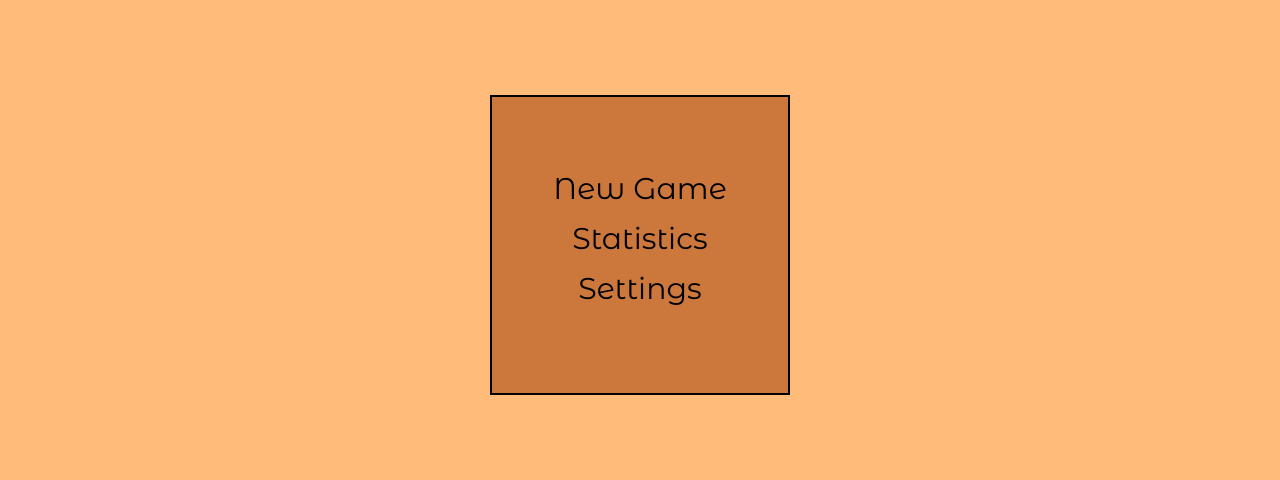
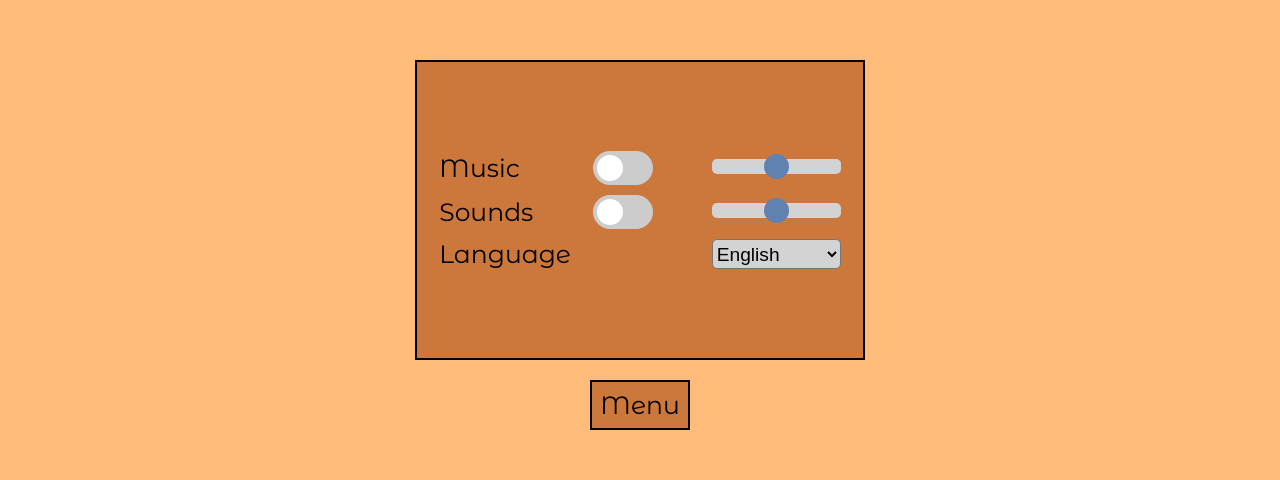
Before and after one commit to SergeyDanchenko/memory-game, a React app: page /settings in a window 1280 px wide. Before the commit this address led to /menu. Shown: the part 135-615 px from the top of the page. Built offline with nearby package versions, Linux system fonts and the light colour scheme.

Commit message:
feat: add russian language

```diff
--- a/src/components/Cards/Cards.js
+++ b/src/components/Cards/Cards.js
@@ -16,13 +16,25 @@ class Cards extends React.Component {
   };
 
   render() {
+
+    let movesCounterText;
+    let nuvButtonText;
+
+    if (this.props.language === 'en') {
+      movesCounterText = 'Moves:';
+      nuvButtonText = 'Menu';
+    } else {
+      movesCounterText = 'Ходы:'
+      nuvButtonText = 'Меню';
+    }
+
     return (
       <div className='game-section'>
         <div className='panel'>
-          <div className='moves'>Moves: {this.props.moveCounter}</div>
+          <div className='moves'>{movesCounterText} {this.props.moveCounter}</div>
           <NavLink to='/menu'>
             <div className='button' onClick={this.props.onButtonClickSound}>
-              Menu
+              {nuvButtonText}
             </div>
           </NavLink>
         </div>
--- a/src/components/Main/Main.js
+++ b/src/components/Main/Main.js
@@ -20,6 +20,7 @@ class Main extends React.Component {
       musicVolume: 0.5,
       soundsVolume: 0.5,
       moveCounter: 0,
+      language: 'en',
     };
     this.firstTurnedCard = null;
     this.secondTurnedCard = null;
@@ -132,12 +133,6 @@ class Main extends React.Component {
               rating.push(state.moveCounter + 1);
               rating.sort((a, b) =>  a - b );
             } else {
-              // rating.forEach((element) => {
-              //   if (element > state.moveCounter) {
-              //     rating.push(state.moveCounter + 1);
-              //     return;
-              //   }
-              // });
               for (let i = 0; i < rating.length; i++) {
                 if (rating[i] > state.moveCounter) {
                   rating.push(state.moveCounter + 1);
@@ -158,6 +153,12 @@ class Main extends React.Component {
         this.secondTurnedCard = null;
       }
     }
+  };
+
+  changeLanguage = (event) => {
+    this.setState({
+      language: event.target.value,
+    });
   };
 
   onButtonClickSound = () => {
@@ -275,25 +276,76 @@ class Main extends React.Component {
        t = <Redirect from='/game' to='/win'/>
     }
 
-    console.log(this.state);
-
     return (
       <BrowserRouter>
         <main className='main'>
           <Route
             path='/game'
-            render={() => <Cards cardSet={this.state.cardSet} onCardClick={this.onCardClick} onButtonClickSound={this.onButtonClickSound} moveCounter={this.state.moveCounter} />}/>
+            render={() => {
+              return (
+                <Cards
+                  language={this.state.language}
+                  cardSet={this.state.cardSet}
+                  onCardClick={this.onCardClick}
+                  onButtonClickSound={this.onButtonClickSound}
+                  moveCounter={this.state.moveCounter}
+                />
+              );
+            }}
+          />
           <Route
             exact path='/menu'
-            render={() => <Menu onNewGameClick={this.onNewGameClick} onButtonClickSound={this.onButtonClickSound}/>} />
+            render={() => {
+              return (
+                <Menu
+                  language={this.state.language}
+                  onNewGameClick={this.onNewGameClick}
+                  onButtonClickSound={this.onButtonClickSound}
+                />
+              );
+            }}
+          />
           <Route
             path='/win'
-            render={() => <WinScreen onButtonClickSound={this.onButtonClickSound} />} />
+            render={() => {
+              return (
+                <WinScreen
+                  language={this.state.language}
+                  onButtonClickSound={this.onButtonClickSound}
+                />
+              );
+            }} />
           <Route
             path='/settings'
-            render={() => <Settings isMusicOn={this.state.isMusicOn} isSoundOn={this.state.isSoundOn} musicVolume={this.state.musicVolume} soundsVolume={this.state.soundsVolume} onMusicSwitcherClikc={this.onMusicSwitcherClick} onSoundSwitcherClick={this.onSoundSwitcherClick} onVolumeChange={this.onVolumeChange} onButtonClickSound={this.onButtonClickSound} />} />
-          <Route path='/statistics' render={() => <Statistics onButtonClickSound={this.onButtonClickSound}/>} />
-          <Redirect exact from='/' to='/menu'/>
+            render={() => {
+              return (
+                <Settings
+                  changeLanguage={this.changeLanguage}
+                  language={this.state.language}
+                  isMusicOn={this.state.isMusicOn}
+                  isSoundOn={this.state.isSoundOn}
+                  musicVolume={this.state.musicVolume}
+                  soundsVolume={this.state.soundsVolume}
+                  onMusicSwitcherClikc={this.onMusicSwitcherClick}
+                  onSoundSwitcherClick={this.onSoundSwitcherClick}
+                  onVolumeChange={this.onVolumeChange}
+                  onButtonClickSound={this.onButtonClickSound}
+                />
+              );
+            }}
+          />
+          <Route
+            path='/statistics'
+            render={() => {
+              return (
+                <Statistics
+                  language={this.state.language}
+                  onButtonClickSound={this.onButtonClickSound}
+                />
+              );
+            }}
+          />
+          {/* <Redirect exact from='/' to='/menu'/> */}
           {t}
         </main>
       </BrowserRouter>
--- a/src/components/Menu/Menu.js
+++ b/src/components/Menu/Menu.js
@@ -9,11 +9,25 @@ const Menu = (props) => {
     props.onNewGameClick();
   }
 
+  let newGameLinkText;
+  let statisticsLinkText;
+  let settingsLinkText;
+
+  if (props.language === 'en') {
+    newGameLinkText = 'New Game';
+    statisticsLinkText = 'Statistics';
+    settingsLinkText = 'Settings';
+  } else {
+    newGameLinkText = 'Новая Игра';
+    statisticsLinkText = 'Статистика';
+    settingsLinkText = 'Настройки';
+  }
+
   return (
     <div className='menu-wrapper'>
-      <MenuItem path='/game' innerText='New Game' onClick={onNewGameClick}/>
-      <MenuItem path='/statistics' innerText='Statistics' onClick={props.onButtonClickSound}/>
-      <MenuItem path='/settings' innerText='Settings' onClick={props.onButtonClickSound}/>
+      <MenuItem path='/game' innerText={newGameLinkText} onClick={onNewGameClick}/>
+      <MenuItem path='/statistics' innerText={statisticsLinkText} onClick={props.onButtonClickSound}/>
+      <MenuItem path='/settings' innerText={settingsLinkText} onClick={props.onButtonClickSound}/>
     </div>
   );
 };
--- a/src/components/Settings/Settings.js
+++ b/src/components/Settings/Settings.js
@@ -1,6 +1,4 @@
 import React from 'react';
-import Slider from '../Slider/Slider';
-import Switcher from '../Switcher/Switcher';
 import NavButton from '../NavButton/NavButton';
 
 import './Settings.scss';
@@ -23,6 +21,10 @@ class Settings extends React.Component {
     this.props.onVolumeChange(event);
   };
 
+  changeLanguage = (event) => {
+    this.props.changeLanguage(event);
+  };
+
   componentDidUpdate(prevProps) {
     if (prevProps !== this.props) {
       this.setState({
@@ -35,11 +37,35 @@ class Settings extends React.Component {
   }
 
   render() {
+
+    let musicSettingsTitle;
+    let soundSettingsTitle;
+    let languageSettingTitle;
+    let languageSettingOptionEnText;
+    let languageSettingOptionRuText;
+    let navButtonText;
+
+    if (this.props.language === 'en') {
+      musicSettingsTitle = 'Music';
+      soundSettingsTitle = 'Sounds';
+      languageSettingTitle = 'Language';
+      languageSettingOptionEnText = 'English';
+      languageSettingOptionRuText = 'Russian';
+      navButtonText = 'Menu';
+    } else {
+      musicSettingsTitle = 'Музыка';
+      soundSettingsTitle = 'Звуки';
+      languageSettingTitle = 'Язык';
+      languageSettingOptionEnText = 'Английский';
+      languageSettingOptionRuText = 'Русский';
+      navButtonText = 'Меню';
+    }
+
     return (
       <div className='settings-wrapper'>
         <div className='settings-window'>
           <SoundSettings
-            innerText='Music'
+            innerText={musicSettingsTitle}
             switcherChecked={this.state.isMusicOn}
             switcherOnChange={this.props.onMusicSwitcherClikc}
             volumeValue={this.state.musicVolume}
@@ -47,18 +73,25 @@ class Settings extends React.Component {
             sliderClass='music-volume'
           />
           <SoundSettings
-            innerText='Sounds'
+            innerText={soundSettingsTitle}
             switcherChecked={this.state.isSoundOn}
             switcherOnChange={this.props.onSoundSwitcherClick}
             volumeValue={this.state.soundsVolume}
             sliderOnChange={this.onVolumeChange}
             sliderClass='sounds-volume'
           />
+        <div className="language">
+          <div className='title'>{languageSettingTitle}</div>
+            <select value={this.props.language} onChange={this.changeLanguage}>
+              <option value='en'>{languageSettingOptionEnText}</option>
+              <option value='ru'>{languageSettingOptionRuText}</option>
+            </select>
+          </div>
         </div>
         <NavButton
           to='/menu'
           onClick={this.props.onButtonClickSound}
-          innerText='Back'
+          innerText={navButtonText}
         />
       </div>
     );
--- a/src/components/Settings/Settings.scss
+++ b/src/components/Settings/Settings.scss
@@ -5,9 +5,28 @@
   .settings-window {
     @include standsrt-block;
     width: 450px;
+
+    .language {
+      width: 90%;
+      display: flex;
+      justify-content: space-between;
+
+      .title {
+        font-size: 25px;
+      }
+
+      select {
+        font-size: 120%;
+        background-color: #d3d3d3;
+        border-radius: 5px;
+        width: 129px;
+      }
+    }
   }
 
   .nav-button {
     margin: 20px auto 0 auto;
   }
+
+
 }
--- a/src/components/Statistics/Statistics.js
+++ b/src/components/Statistics/Statistics.js
@@ -14,13 +14,27 @@ class Statistics extends React.Component {
 
     const ratings = JSON.parse(localStorage.getItem('rating'));
 
+    let ratingRowTitle;
+    let movesRowTitle;
+    let navButtonText;
+
+    if (this.props.language === 'en') {
+      ratingRowTitle = 'Rating';
+      movesRowTitle = 'Moves';
+      navButtonText = 'Menu';
+    } else {
+      ratingRowTitle = 'Рейтинг';
+      movesRowTitle = 'Ходы';
+      navButtonText = 'Меню';
+    }
+
     return (
       <div className='statistic-wrapper'>
         <div className='statistics-table'>
-          <StatisticsTableRow rating='Rating' moves='Moves' />
+          <StatisticsTableRow rating={ratingRowTitle} moves={movesRowTitle} />
           {ratings.map((elem, index) => <StatisticsTableRow key={index} rating={index + 1} moves={elem} />)}
         </div>
-        <NavButton to='/menu' onClick={this.props.onButtonClickSound} innerText='Back' />
+        <NavButton to='/menu' onClick={this.props.onButtonClickSound} innerText={navButtonText} />
       </div>
     );
   }
--- a/src/components/WinScreen/WinScreen.js
+++ b/src/components/WinScreen/WinScreen.js
@@ -4,15 +4,30 @@ import NavButton from '../NavButton/NavButton';
 import './WinScreen.scss';
 
 const WinScreen = (props) => {
+
+  let titleText;
+  let subtitleText;
+  let nuvButtonText;
+
+  if (props.language === 'en') {
+    titleText = 'Сongratulations!';
+    subtitleText = 'You won!';
+    nuvButtonText = 'Menu';
+  } else {
+    titleText = 'Поздравляем!';
+    subtitleText = 'Вы победили!';
+    nuvButtonText = 'Меню';
+  }
+
   return (
     <div className='win-screen-wrapper'>
       <div className='win-screen-window'>
         <div className='title-wrapper'>
-          <div className='title'>Сongratulations!</div>
-          <div className='subtitle'>You won!</div>
+          <div className='title'>{titleText}</div>
+          <div className='subtitle'>{subtitleText}</div>
         </div>
       </div>
-      <NavButton to='/menu' onClick={props.onButtonClickSound} innerText='Menu' />
+      <NavButton to='/menu' onClick={props.onButtonClickSound} innerText={nuvButtonText} />
     </div>
   );
 };
```
